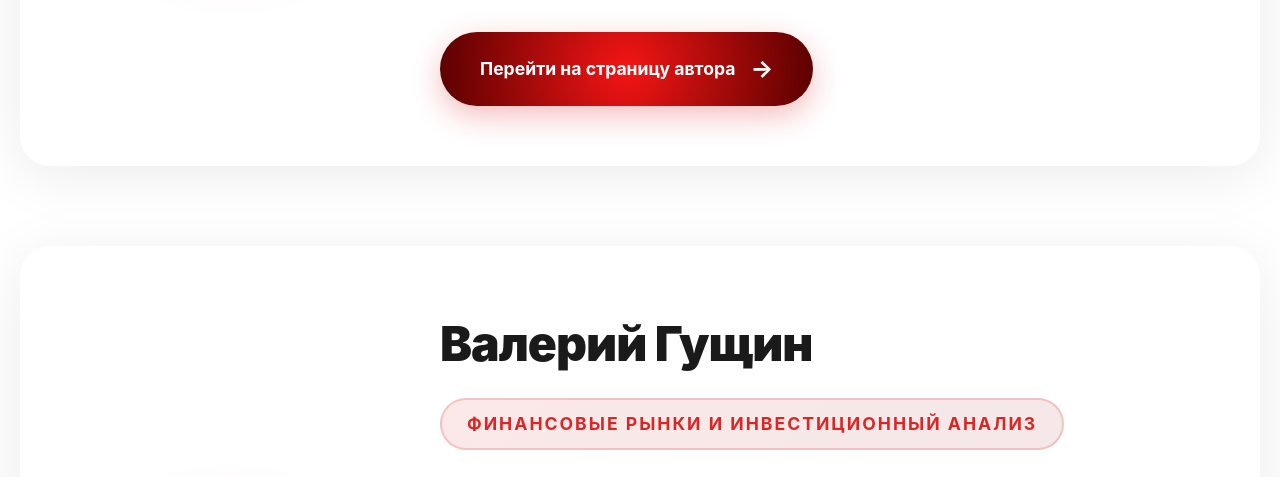
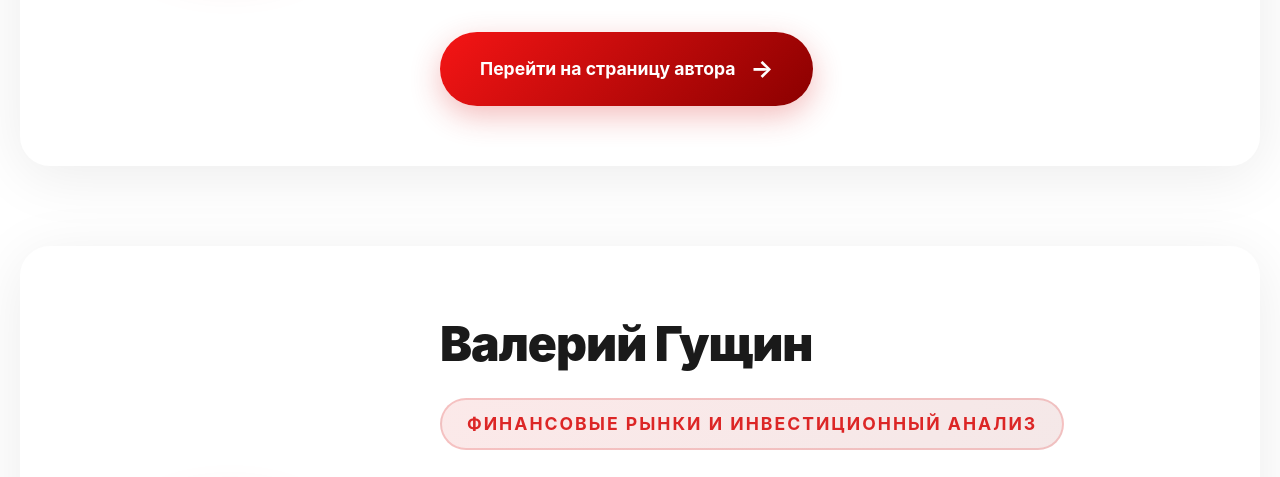
Before and after one commit to yuliia11111992/authors_page, a plain HTML site: page index.html in a window 1280 px wide. Shown: the part 1141-1618 px from the top of the page. Drawn offline with Linux system fonts and the light colour scheme.

Commit message:
Update style.css

```diff
--- a/CSS/style.css
+++ b/CSS/style.css
@@ -416,7 +416,7 @@ body {
     align-items: center;
     gap: 15px;
     padding: 18px 40px;
-background: radial-gradient(circle at center, #f51515 0%, #5a0000 100%);
+background: linear-gradient(135deg, #f51515, #8b0000);
     color: #fff;
     text-decoration: none;
     border-radius: 50px;
```
